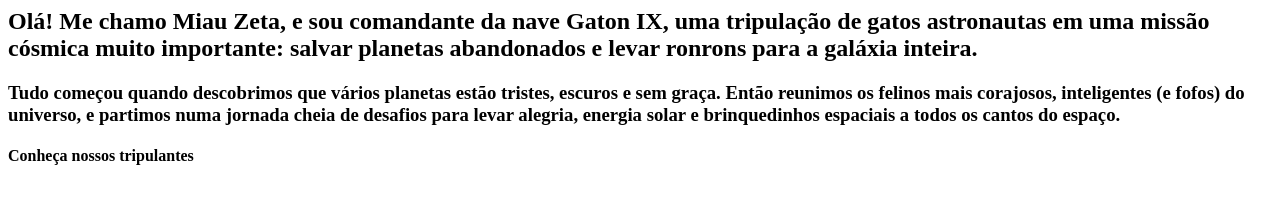
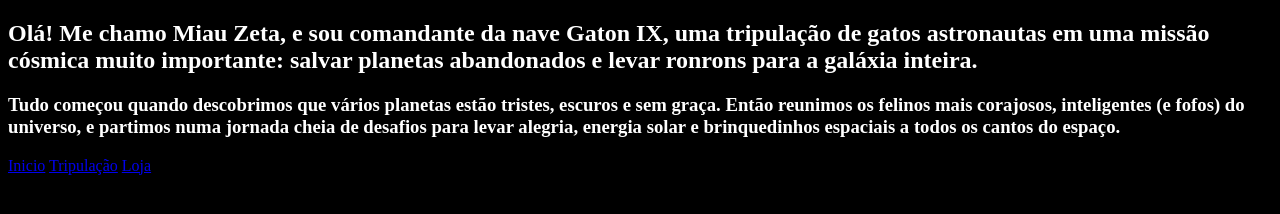
Before and after one commit to PlanT50/Trabalho-PW---Gatonautas, a plain HTML site: page index.html in a window 1280 px wide. Drawn offline with Linux system fonts and the light colour scheme.

Commit message:
Adicionado mais uma informação da seção||Tela de fundo modificada para preto

```diff
--- a/assets/css/style.css
+++ b/assets/css/style.css
@@ -0,0 +1,4 @@
+body{
+    background-color: black;
+    color: white;
+}
--- a/index.html
+++ b/index.html
@@ -1,8 +1,9 @@
-<!DOCKTYPE HTML>
+<!DOCTYPE html>
 <html lang="pt-br">
     <head>
         <meta charset="UTF-8">
         <title>Gatonautas</title>
+        <link rel="stylesheet" href="assets/css/style.css" />
     </head>
     <body>
         <h2>
@@ -17,7 +18,13 @@
             do universo, e partimos numa jornada cheia de desafios para levar alegria,
             energia solar e brinquedinhos espaciais a todos os cantos do espaço.
         </h3>
-        <h4>Conheça nossos tripulantes</h4>
+        <nav>
+            <a href="#" data-section="Inicio">Inicio</a>
+            <a href="#" data-section="Tripulação">Tripulação</a>
+            <a href="#" data-section="Loja">Loja</a>
+        </nav>
+
+
 
     </body>
 </html>
```
